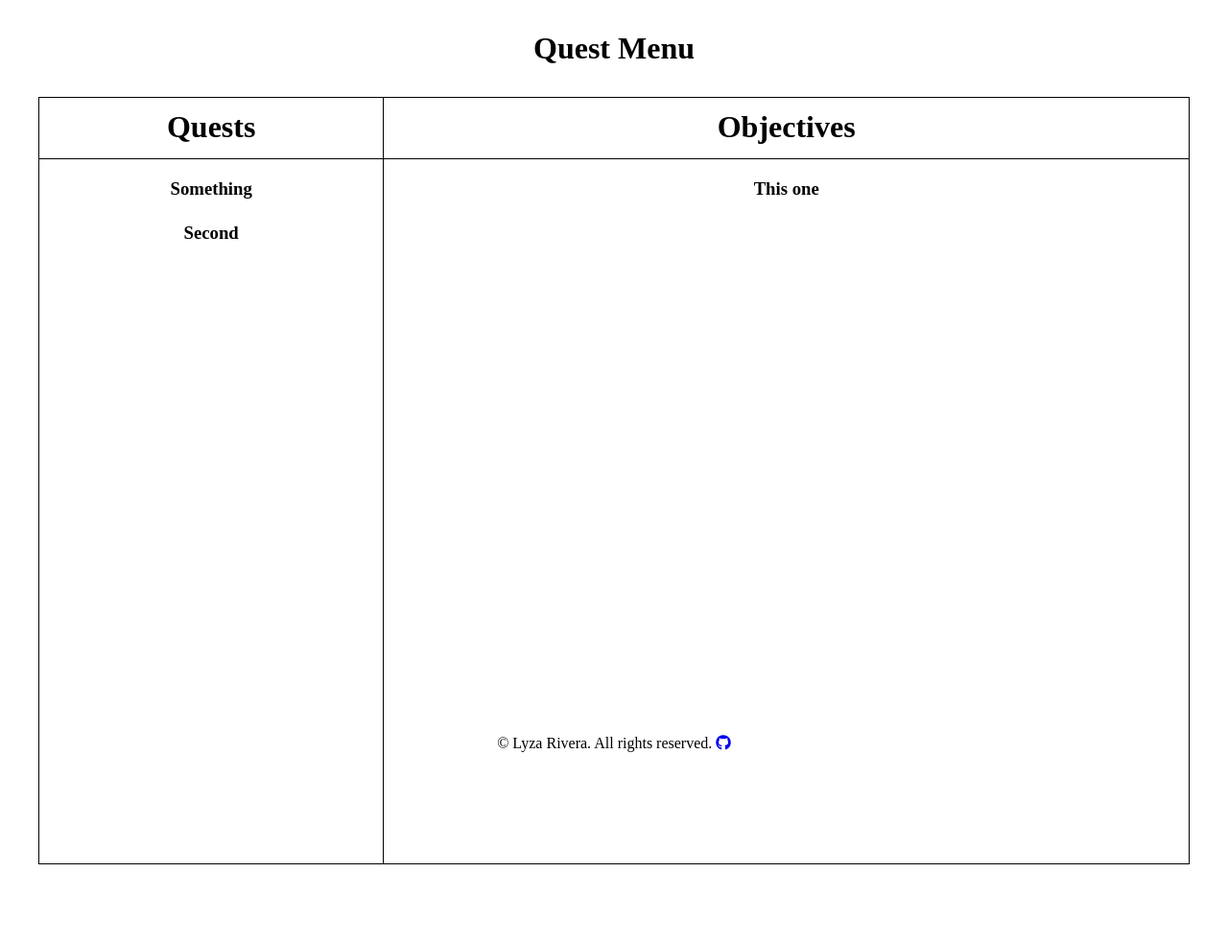
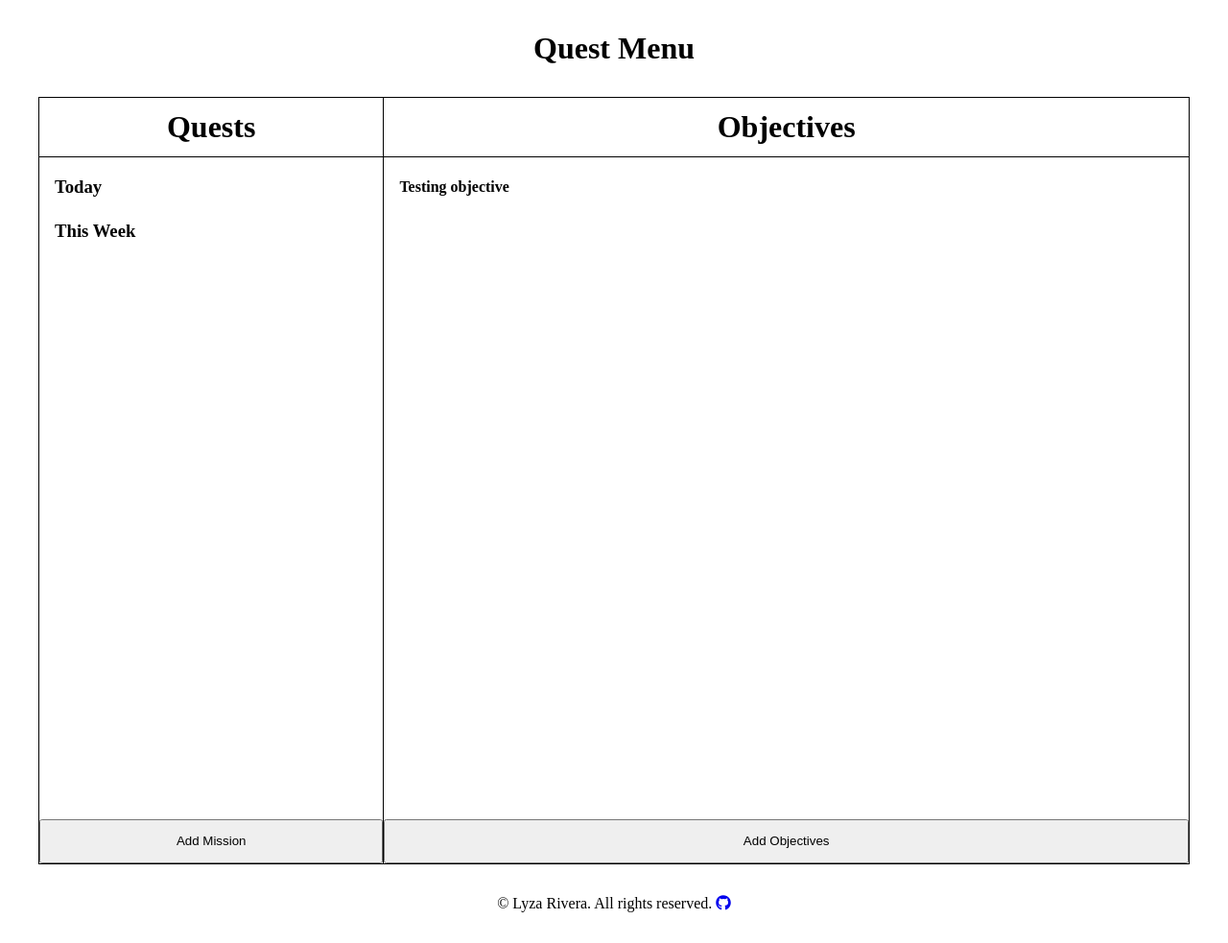
Before and after one commit to AlixiaDae/odinTodo, a website built with webpack: page dist/index.html in a window 1280 px wide. Shown: the whole page at 96% size. Before the commit the page ends 901 px from the top, so only its background shows below. Built offline with nearby package versions, Linux system fonts and the light colour scheme.

Commit message:
Create function for creating objEls
Add func for clearing missions and objs

```diff
--- a/src/index.js
+++ b/src/index.js
@@ -9,28 +9,63 @@ const UI = (() => {
 
     //Dummy Missions
     let mission = new Mission("Testing mission")
-    let mission2 = new Mission("2")
-    let mission3 = new Mission("3")
-    test.addMission(mission)
-    test.addMission(mission2)
-    test.addMission(mission3)
 
     //Dummy Objectives
     let objective = new Objective("Testing objective", "this is for testing")
-    test.addObjective(mission.getName(), objective)
+    test.addObjective("Today", objective)
 
     const missionsBox = document.querySelector(".missions")
+    const objectivesBox = document.querySelector(".objectives")
 
+    //this function takes mission object so element texts must be taken from its properties
     function createMissionElement(mission) {
         const missionElement = document.createElement("li")
         const missionText = document.createElement("h3")
         missionText.textContent = mission.getName()
+
+    //TODO create listener to render objectives for the mission
 
         missionElement.appendChild(missionText)
 
         return missionElement
     }
 
-    console.log(test.getQuestMenu())
+    //this function takes objective object so element texts must be taken from its properties
+    function createObjectiveElement(objective) {
+        const objectiveElement = document.createElement("li")
+        const objectiveText = document.createElement("h4")
+        objectiveText.textContent = objective.getName()
+
+        objectiveElement.appendChild(objectiveText)
+
+        return objectiveElement
+    }
+
+    function clearMissions() {
+        missionsBox.textContent = ""
+    }
+
+    function clearObjectives() {
+        objectivesBox.textContent = ""
+    }
+
+    //Rendering functions
+    function renderObjectives(mission) {
+        let objectivesArray = mission.getObjectives()
+        for(let objective of objectivesArray) {
+            objectivesBox.appendChild(createObjectiveElement(objective))
+        }
+    }
+
+    function renderMissions() {
+        let missionsArray = test.getQuestMenu().missions
+        for(let mission of missionsArray) {
+            missionsBox.appendChild(createMissionElement(mission))
+            renderObjectives(mission)
+        }
+    }
+
+    renderMissions()
+    console.log(test.getQuestMenu().missions)
     return main
 })()
--- a/src/style.css
+++ b/src/style.css
@@ -31,11 +31,18 @@ h1 {
 
 /*Main content*/
 
+.main {
+    display: flex;
+    flex-direction: column;
+    justify-content: center;
+    align-items: center;
+    min-height: 100vh;
+}
+
 .quest-box {
     border: 1px solid black;
     height: 800px;
     width: 1200px;
-    margin: 0 auto;
     display: grid;
     grid-template-rows: 8% 92%;
     grid-template-columns: 30% 70%;
@@ -43,7 +50,7 @@ h1 {
 
 .sidebar {
     display: grid;
-    grid-template-rows: 8% 92%;
+    grid-template-rows: 1fr 15fr 1fr;
     grid-area: 1/1/3/1;
     border-right: 1px solid black;
 }
@@ -57,10 +64,10 @@ h1 {
     font-size: 2rem;
 }
 
-.objective-box {
+.content-box {
     display: grid;
     grid-area: 1/2/3/3;
-    grid-template-rows: 8% 92%;
+    grid-template-rows: 1fr 15fr 1fr;
 }
 
 ul {
@@ -71,9 +78,9 @@ ul {
     grid-template-columns: 1fr;
     grid-template-rows: repeat(5, 30px);
     grid-auto-flow: row;
+    grid-auto-rows: 30px;
     align-items: center;
     row-gap: 1rem;
-    text-align: center;
 }
 
 .mission {
@@ -82,9 +89,7 @@ ul {
 
 
 /*Footer*/
+
 footer {
-    position: fixed;
-    text-align: center;
-    bottom: 0;
-    width: 100%;
+    padding: 1rem;
 }
```
Also changed, not shown: dist/index.html, dist/main.js.
